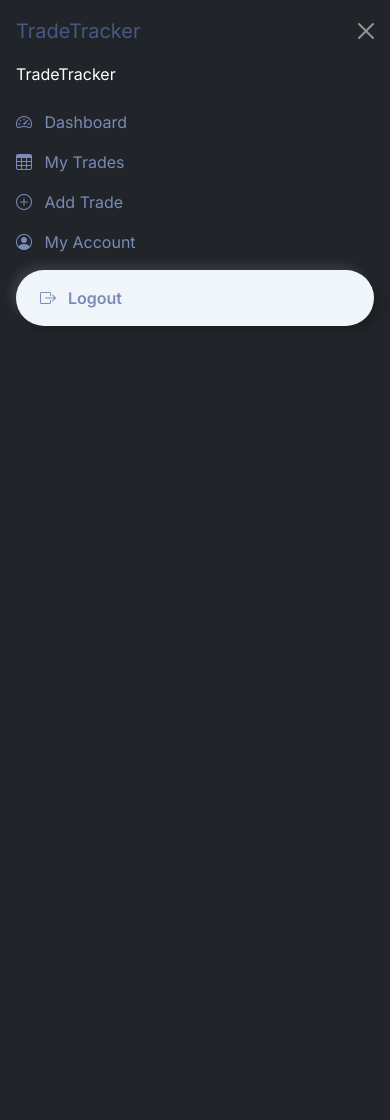
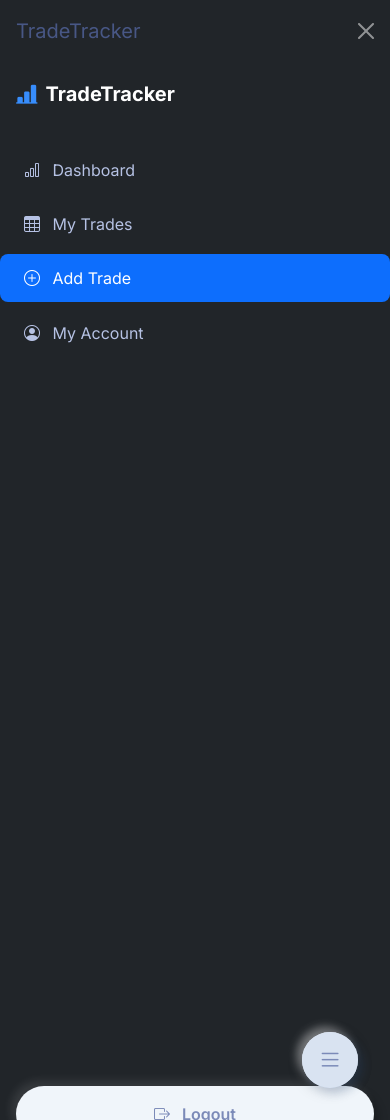
Before and after one commit to carlssonanton87/milestone-project-3, a Django app: page /trades/add/ in a window 390 px wide, after a click that opens the changed part. Run offline with Django 5.2, Linux system fonts and the light colour scheme; a user stored in the database is signed in; some libraries are stand-ins or nearby versions.

Commit message:
Fix: Make sidebar responsive and only show when authenticated

```diff
--- a/trades/templates/trades/_sidebar_nav.html
+++ b/trades/templates/trades/_sidebar_nav.html
@@ -1,32 +1,44 @@
-<!-- shared nav for both mobile+desktop -->
-<nav class="nav flex-column">
-  <a class="navbar-brand px-3 mb-3" href="{% url 'dashboard' %}">TradeTracker</a>
-  <a class="nav-link px-3 {% if request.resolver_match.url_name == 'dashboard' %}active{% endif %}"
-     href="{% url 'dashboard' %}">
-    <i class="bi bi-speedometer2 me-2"></i> Dashboard
+<nav id="sidebar" class="sidebar-nav bg-dark">
+  <div class="sidebar-brand d-flex align-items-center px-3 py-3 mb-3">
+    <i class="bi bi-bar-chart-line-fill me-2 fs-4 text-primary"></i>
+    <span class="fw-bold fs-5 text-white">TradeTracker</span>
+  </div>
+  <ul class="nav flex-column align-items-stretch">
+    <li class="nav-item">
+      <a href="{% url 'dashboard' %}"
+         class="nav-link {% if request.resolver_match.url_name == 'dashboard' %}active{% endif %}">
+        <i class="bi bi-bar-chart me-2"></i> Dashboard
       </a>
-  <a class="nav-link px-3 {% if request.resolver_match.url_name == 'trade_list' %}active{% endif %}"
-     href="{% url 'trade_list' %}">
+    </li>
+    <li class="nav-item">
+      <a href="{% url 'trade_list' %}"
+         class="nav-link {% if request.resolver_match.url_name == 'trade_list' %}active{% endif %}">
         <i class="bi bi-table me-2"></i> My Trades
       </a>
-  <a class="nav-link px-3 {% if request.resolver_match.url_name == 'add_trade' %}active{% endif %}"
-     href="{% url 'add_trade' %}">
+    </li>
+    <li class="nav-item">
+      <a href="{% url 'add_trade' %}"
+         class="nav-link {% if request.resolver_match.url_name == 'add_trade' %}active{% endif %}">
         <i class="bi bi-plus-circle me-2"></i> Add Trade
       </a>
-  <a class="nav-link px-3 {% if request.resolver_match.url_name == 'account' %}active{% endif %}"
-     href="{% url 'account' %}">
+    </li>
+    <li class="nav-item">
+      <a href="{% url 'account' %}"
+         class="nav-link {% if request.resolver_match.url_name == 'account' %}active{% endif %}">
         <i class="bi bi-person-circle me-2"></i> My Account
       </a>
+    </li>
+  </ul>
   {% if user.is_authenticated %}
-    <form method="post" action="{% url 'logout' %}" class="px-3 mt-2">
+    <form method="post" action="{% url 'logout' %}" class="logout-form mt-auto mb-4 px-3">
       {% csrf_token %}
-      <button type="submit" class="btn btn-outline-light w-100 text-start">
+      <button type="submit" class="btn btn-outline-light w-100">
         <i class="bi bi-box-arrow-right me-2"></i> Logout
       </button>
     </form>
-  {% else %}
-    <a class="nav-link px-3" href="{% url 'login' %}">
-      <i class="bi bi-box-arrow-in-right me-2"></i> Login
-    </a>
   {% endif %}
 </nav>
+
+<button id="sidebarToggle" class="btn btn-primary sidebar-toggle-btn" aria-label="Open menu">
+  <i class="bi bi-list fs-2"></i>
+</button>
--- a/trades/templates/trades/account.html
+++ b/trades/templates/trades/account.html
@@ -1,6 +1,6 @@
 {% extends 'trades/base.html' %}
 {% block content %}
-  <h2>My Account</h2>
+ {# <h2>My Account</h2> #}
 
   <!-- Change Password -->
   <div class="mb-4">
--- a/trades/templates/trades/add_trade.html
+++ b/trades/templates/trades/add_trade.html
@@ -2,7 +2,7 @@
 {% load crispy_forms_tags %}
 
 {% block content %}
-<h2>Add New Trade</h2>
+{# <h2>Add New Trade</h2> #}
 
 <form method="post" novalidate>
   {% csrf_token %}
--- a/trades/templates/trades/base.html
+++ b/trades/templates/trades/base.html
@@ -32,32 +32,89 @@
   {% block extra_css %}{% endblock %}
 
   <style>
+    :root { --sidebar-width: 240px; }
+
     body {
       font-family: 'Inter', sans-serif;
+      background: #e3ebf7;
     }
-    /* sidebar width */
-    :root { --sidebar-width: 240px; }
 
-    /* desktop sidebar */
+    /* Desktop sidebar */
     #desktopSidebar {
       width: var(--sidebar-width);
       top: 0;
       left: 0;
       height: 100vh;
-      overflow-y: auto;
+      overflow: hidden;
       padding-top: 1rem;
       position: fixed;
       z-index: 1000;
     }
 
-    /* push content right on md+ */
-    @media (min-width: 768px) {
+    /* Sidebar nav styling */
+    .sidebar-nav {
+      width: 100%;
+      min-height: 100vh;
+      background: #191c24;
+      display: flex;
+      flex-direction: column;
+      transition: transform 0.3s;
+      box-shadow: 0 0 25px 0 rgba(0,0,0,.10);
+      height: 100vh;
+    }
+    .sidebar-nav .nav-link {
+      color: #b6c2e4;
+      font-weight: 500;
+      border-radius: .5rem;
+      margin: 0.2rem 0;
+      padding: 0.75rem 1.5rem;
+      transition: background 0.2s, color 0.2s;
+      text-align: left;
+    }
+    .sidebar-nav .nav-link.active,
+    .sidebar-nav .nav-link:hover,
+    .sidebar-nav .nav-link:focus {
+      background: #0d6efd;
+      color: #fff;
+    }
+    .sidebar-nav .logout-form {
+      margin-top: auto;
+      padding: 1rem 1.5rem;
+    }
+
+    .sidebar-toggle-btn {
+  display: none !important;
+}
+
+@media (max-width: 991.98px) {
+  .sidebar-toggle-btn {
+    display: flex !important;
+    align-items: center;
+    justify-content: center;
+    width: 56px;
+    height: 56px;
+    border-radius: 50%;
+    position: fixed;
+    bottom: 32px;
+    right: 32px;
+    z-index: 2001;
+    box-shadow: 0 2px 16px rgba(0,0,0,0.18);
+  }
+}
+
+    /* Content margin for desktop sidebar (≥992px) */
+    @media (min-width: 992px) {
       #mainContent {
         margin-left: var(--sidebar-width);
       }
     }
 
-    /* Fancier cards */
+    /* Mobile/tablet sidebar (offcanvas, <992px) */
+    @media (max-width: 991.98px) {
+      #desktopSidebar { display: none !important; }
+    }
+
+    /* Card styles (modern lift) */
     .card {
       border-radius: 0.75rem;
       box-shadow: 0 10px 12px rgba(0,0,0,0.15);
@@ -67,23 +124,35 @@
       transform: translateY(-4px);
       box-shadow: 0 8px 24px rgba(0,0,0,0.2);
     }
+
+    /* High-contrast focus */
+    input:focus, select:focus, textarea:focus, button:focus {
+      outline: 3px solid #0d6efd !important;
+      outline-offset: 2px;
+    }
   </style>
 </head>
 
 <body>
-  <!-- 1) Mobile: hamburger toggles offcanvas -->
+{% if user.is_authenticated %}
+  <!-- Sidebar and Hamburger Button Start -->
+  <!-- Hamburger Button (mobile, bottom-right) -->
   <button
-    class="btn btn-primary position-fixed top-0 start-0 m-2 d-md-none"
+    class="sidebar-toggle-btn btn btn-light shadow d-lg-none"
     type="button"
+    style="display:none;position:fixed;bottom:32px;right:32px;z-index:2001;"
+    aria-label="Open Menu"
+    id="mobileSidebarBtn"
     data-bs-toggle="offcanvas"
     data-bs-target="#mobileSidebar"
     aria-controls="mobileSidebar"
   >
-    <i class="bi bi-list"></i>
+    <i class="bi bi-list fs-2"></i>
   </button>
 
+  <!-- Offcanvas Sidebar for Mobile -->
   <div
-    class="offcanvas offcanvas-start bg-dark text-white d-md-none"
+    class="offcanvas offcanvas-start bg-dark text-white d-lg-none"
     tabindex="-1"
     id="mobileSidebar"
     aria-labelledby="mobileSidebarLabel"
@@ -102,20 +171,22 @@
     </div>
   </div>
 
-  <!-- 2) Desktop: always-visible sidebar -->
-  <aside
-    id="desktopSidebar"
-    class="d-none d-md-block bg-dark text-white"
-  >
+  <!-- Desktop Sidebar (always visible) -->
+  <aside id="desktopSidebar" class="d-none d-lg-block bg-dark text-white">
     {% include 'trades/_sidebar_nav.html' %}
   </aside>
+{% endif %}
 
-  <!-- 3) Main content area -->
-  <div id="mainContent" class="pt-3">
-    <div class="container-fluid">
-      {% block content %}{% endblock %}
-    </div>
+
+
+
+  <!-- Main content area -->
+ <div id="mainContent" class="{% if user.is_authenticated %}with-sidebar{% endif %} pt-3">
+  <div class="container-fluid">
+    {% block content %}{% endblock %}
   </div>
+</div>
+
 
   <!-- Toast container (unchanged) -->
   <div
--- a/trades/templates/trades/dashboard.html
+++ b/trades/templates/trades/dashboard.html
@@ -7,7 +7,7 @@
   </div>
 </div>
 
-<h2 class="mb-4">Trading Dashboard</h2>
+{# <h2 class="mb-4">Trading Dashboard</h2> #}
 
 <!-- Filter Row: Side-by-Side Equal Width -->
 <div class="row mb-4 g-3 align-items-start">
--- a/trades/templates/trades/trade_list.html
+++ b/trades/templates/trades/trade_list.html
@@ -7,7 +7,7 @@
 {% endblock %}
 
 {% block content %}
-<h2 class="mb-4">My Trades</h2>
+{# <h2 class="mb-4">My Trades</h2> #}
 
  <div class="mb-3 d-flex gap-2">
     <a href="{% url 'export_trades' %}" class="btn btn-sm btn-outline-success">
```
Also changed, not shown: db.sqlite3. Lines whose indentation alone changed are shown as unchanged.
